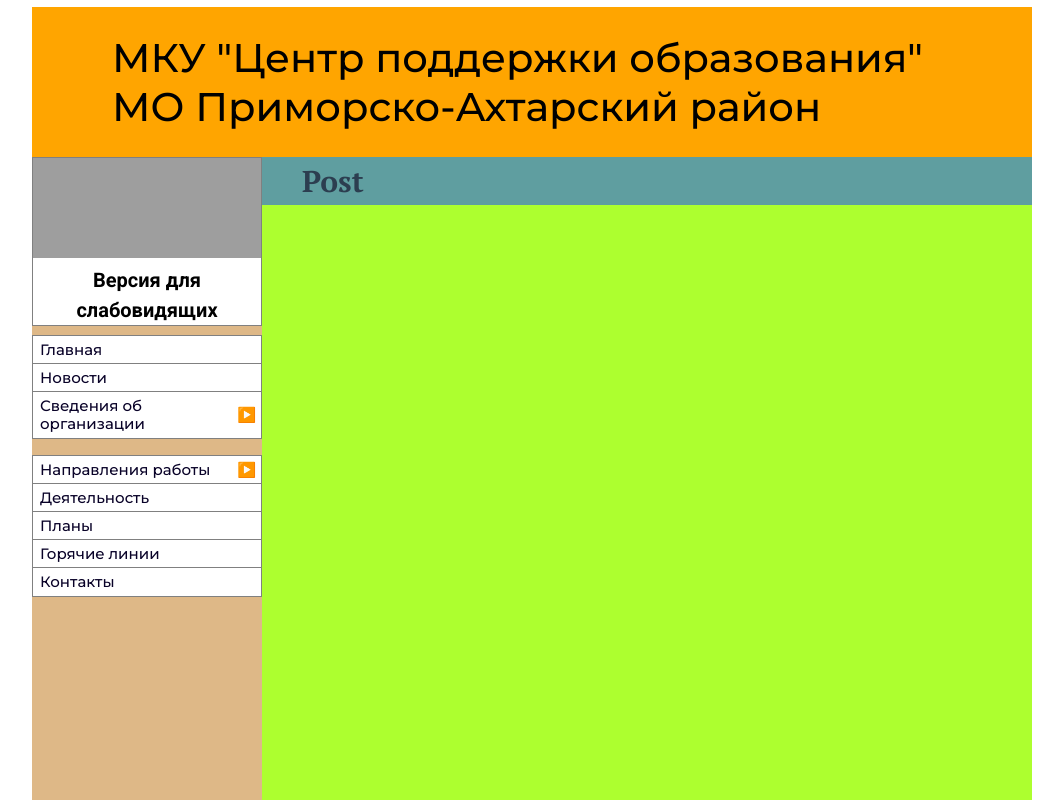
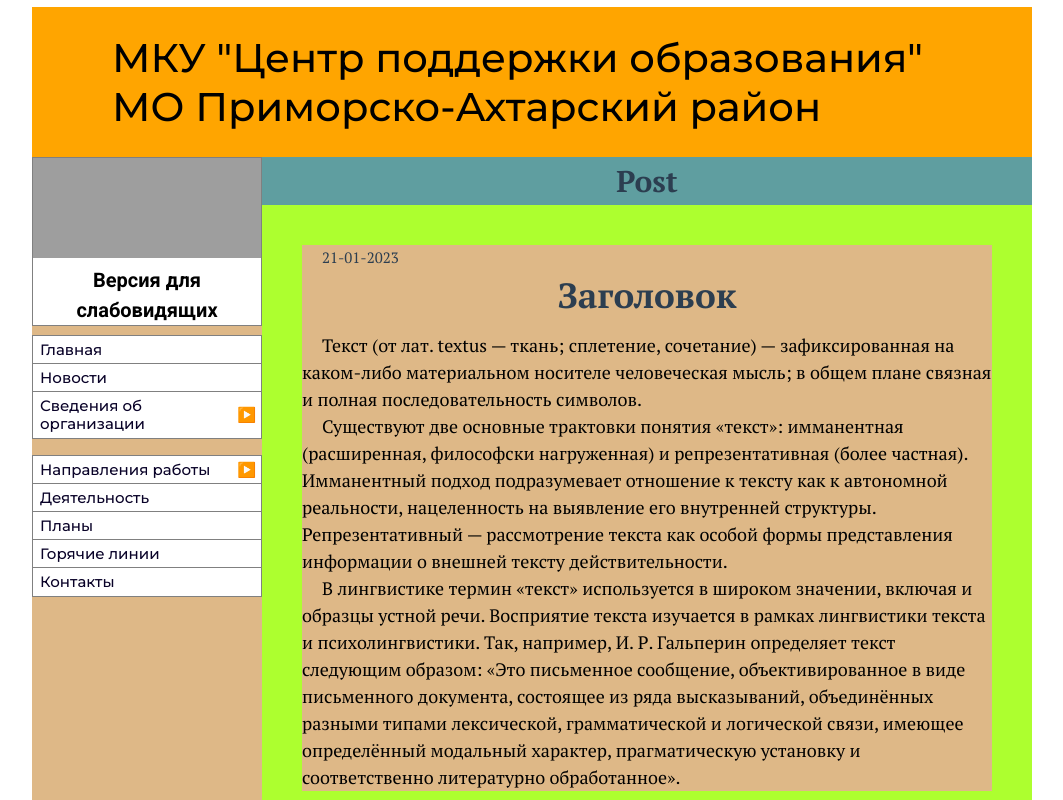
Before and after one commit to Ponomarev2/cpoprim, a Vue app: page /post in a window 1280 px wide. Shown: the top 800 px of the page, without its empty margins (108-1171 px from the left). Built offline with nearby package versions, Linux system fonts and the light colour scheme; grey boxes are pictures that could not be loaded.

Commit message:
news & post pages added

```diff
--- a/src/App.vue
+++ b/src/App.vue
@@ -22,10 +22,12 @@ import Home from './views/Home.vue'
 <template>
   <div class="page">
     <div class="top">
-      <div class="logo">
-        МКУ "Центр поддержки образования" <br />
-        МО Приморско-Ахтарский район
-      </div>
+      <a href="/">
+        <div class="logo" >
+          МКУ "Центр поддержки образования" <br />
+          МО Приморско-Ахтарский район
+        </div>
+      </a>
     </div>
     <div class="body">
       <div class="aside">
--- a/src/assets/main.css
+++ b/src/assets/main.css
@@ -10,13 +10,13 @@
 a,
 .green {
   text-decoration: none;
-  color: hsla(160, 100%, 37%, 1);
-  transition: 0.4s;
+  /* color: hsla(160, 100%, 37%, 1);
+  transition: 0.4s;  */
 }
 
 @media (hover: hover) {
   a:hover {
-    background-color: hsla(160, 100%, 37%, 0.2);
+    /* background-color: hsla(160, 100%, 37%, 0.2); */
   }
 }
 
--- a/src/components/MenuTree.vue
+++ b/src/components/MenuTree.vue
@@ -2,10 +2,11 @@
 import { ref, reactive, onMounted } from 'vue'
 
 const menuTree = [
-  { name: 'Главная', subMenu: [] },
-  { name: 'Новости', subMenu: [] },
+  { name: 'Главная', link: '/', subMenu: [] },
+  { name: 'Новости', link: '/news', subMenu: [] },
   {
     name: 'Сведения об организации',
+    link: '/',
     subMenu: [
       { name: 'Охрана труда', subMenu: [] },
       { name: 'Основные сведения', subMenu: [] },
@@ -17,6 +18,7 @@ const menuTree = [
   },
   {
     name: 'Направления работы',
+    link: '/',
     subMenu: [
       { name: 'Мероприятия', subMenu: [] },
       { name: 'Профориентация', subMenu: [] },
@@ -25,10 +27,10 @@ const menuTree = [
       { name: 'Организация перевозок', subMenu: [] }
     ]
   },
-  { name: 'Деятельность', subMenu: [] },
-  { name: 'Планы', subMenu: [] },
-  { name: 'Горячиe линии', subMenu: [] },
-  { name: 'Контакты', subMenu: [] }
+  { name: 'Деятельность', link: '/', subMenu: [] },
+  { name: 'Планы', link: '/', subMenu: [] },
+  { name: 'Горячиe линии', link: '/', subMenu: [] },
+  { name: 'Контакты', link: '/', subMenu: [] }
 ]
 
 function onMouseOver({ target }) {
@@ -98,7 +100,9 @@ onMounted(() => {
       @mouseleave="onMouseLeave"
     >
       <div class="menu-elem">
-        {{ item.name }}
+        <a :href="item.link">
+          {{ item.name }}
+        </a>
         <div v-if="item.subMenu.length > 0" class="sub-menu-icon">▶️</div>
       </div>
       <div v-if="item.subMenu.length > 0" class="sub-menu">
@@ -166,4 +170,14 @@ onMounted(() => {
 
 .sub-menu-icon {
 }
+
+a{
+  color: inherit;
+}
+
+a:hover{
+  color: inherit;
+  text-decoration: underline;
+
+}
 </style>
--- a/src/components/PageHeader.vue
+++ b/src/components/PageHeader.vue
@@ -13,7 +13,6 @@ const props = defineProps(['title'])
 <style scoped>
 .box {
   background-color: cadetblue;
-  text-align: left;
-  text-indent: 40px;
+  text-align: center;
 }
 </style>
--- /dev/null
+++ b/src/components/PostBody.vue
@@ -0,0 +1,58 @@
+<script setup>
+import { ref } from 'vue'
+
+</script>
+
+<template>
+  <div class="container">
+    <div class="date">21-01-2023</div>
+    <h1>Заголовок</h1>
+    <div class="text">
+      <p>
+        Текст (от лат. textus — ткань; сплетение, сочетание) — зафиксированная на каком-либо
+        материальном носителе человеческая мысль; в общем плане связная и полная последовательность
+        символов.
+      </p>
+      <p>
+        Существуют две основные трактовки понятия «текст»: имманентная (расширенная, философски нагруженная)
+        и репрезентативная (более частная). Имманентный подход подразумевает отношение к тексту как к автономной
+        реальности, нацеленность на выявление его внутренней структуры. Репрезентативный — рассмотрение текста как
+        особой формы представления информации о внешней тексту действительности.
+      </p>
+      <p>
+        В лингвистике термин «текст» используется в широком значении, включая и образцы устной речи.
+        Восприятие текста изучается в рамках лингвистики текста и психолингвистики. Так, например,
+        И. Р. Гальперин определяет текст следующим образом: «Это письменное сообщение,
+        объективированное в виде письменного документа, состоящее из ряда высказываний,
+        объединённых разными типами лексической, грамматической и логической связи,
+        имеющее определённый модальный характер, прагматическую установку и
+        соответственно литературно обработанное».
+      </p>
+    </div>
+  </div>
+</template>
+
+<style scoped>
+
+.date{
+  text-indent: 20px;
+}
+
+.container {
+  background-color: burlywood;
+  margin-top: 20px;
+
+}
+.text {
+  color: #000;
+  margin-top: 10px;
+  font-size: 18px;
+  line-height: 1.5em;
+  text-indent: 20px;
+}
+h1 {
+  font-size: 35px;
+  text-align: center;
+  line-height: 1.5em;
+}
+</style>
--- a/src/components/PostPage.vue
+++ /dev/null
@@ -1,32 +0,0 @@
-<script setup>
-import { ref } from 'vue'
-
-const msg = ref('Hello World!')
-</script>
-
-<template>
-  <div class="container">
-    <div class="date">21-01-2023</div>
-    <h1>Заголовок</h1>
-    <div class="text">
-      <p>
-        Текст (от лат. textus — ткань; сплетение, сочетание) — зафиксированная на каком-либо
-        материальном носителе человеческая мысль; в общем плане связная и полная последовательность
-        символов.
-      </p>
-    </div>
-  </div>
-</template>
-
-<style scoped>
-.container {
-  background-color: lime;
-  margin-top: 20px;
-}
-.text {
-  font-size: 18px;
-  line-height: 1.5em;
-}
-h1 {
-}
-</style>
--- a/src/views/Post.vue
+++ b/src/views/Post.vue
@@ -1,10 +1,12 @@
 <script setup>
 import PageHeader from '../components/PageHeader.vue'
+import PostBody from '../components/PostBody.vue'
 </script>
 
 <template>
   <main>
     <PageHeader class="page-header" title="Post" />
+    <PostBody class="body"/>
   </main>
 </template>
 
@@ -15,4 +17,8 @@ import PageHeader from '../components/PageHeader.vue'
   height: fit-content;
 }
 
+.body {
+  margin: 40px;
+}
+
 </style>
```
Also changed, not shown: src/components/Page.vue (+6 -4 lines).
